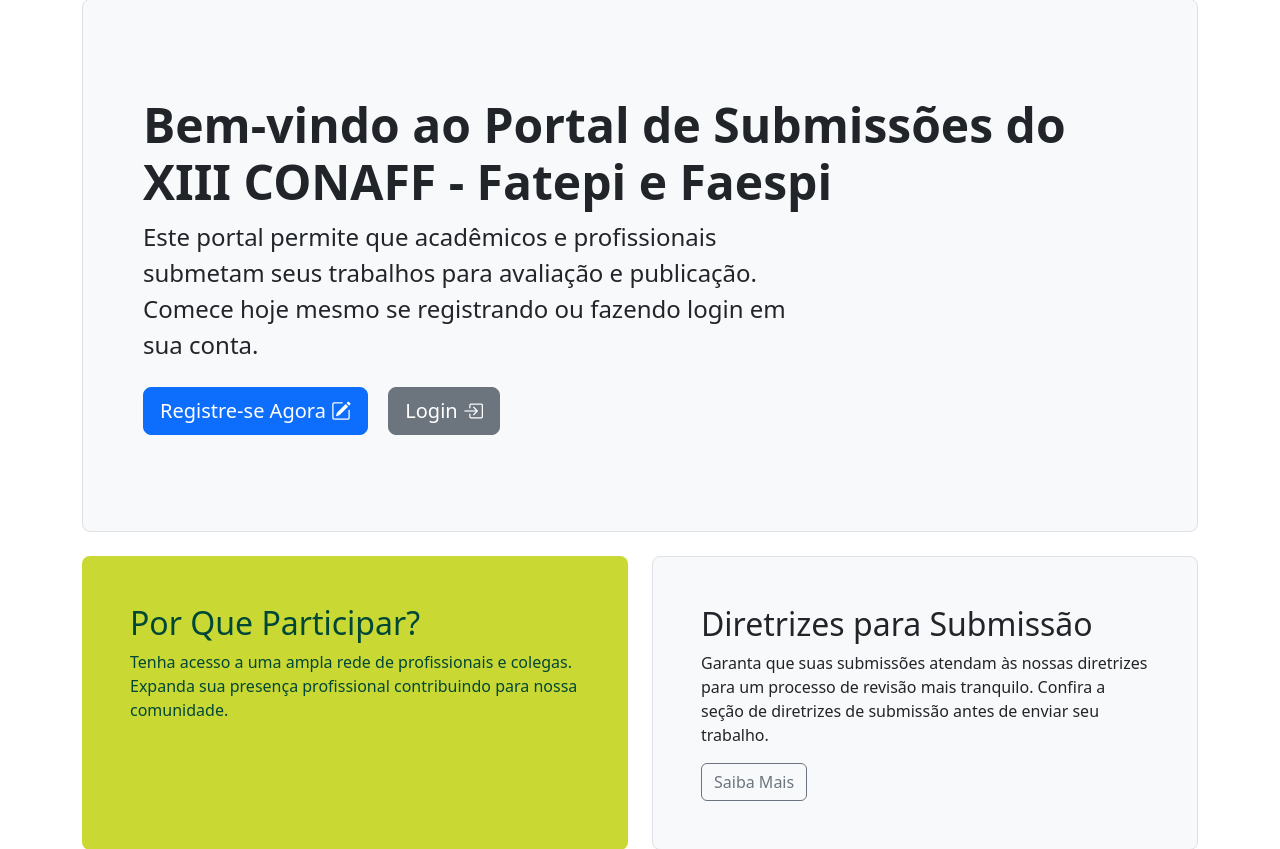
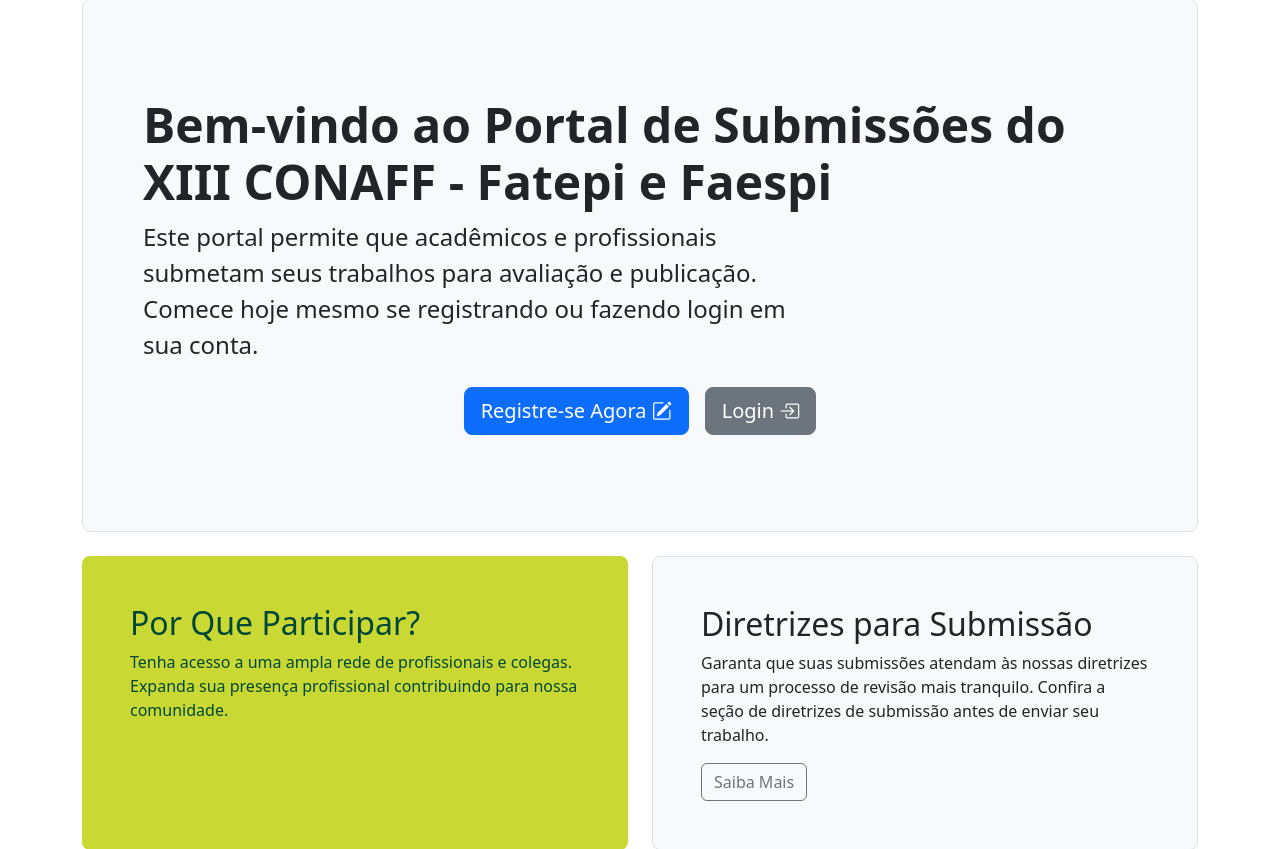
Before and after one commit to gwpoliveira/submission, a Django app: template templates/home.html in a window 1280 px wide. Shown: the part 146-995 px from the top of the page. Run offline with Django 3.2, Linux system fonts and the light colour scheme; the template is opened without the code that fills it, so the values that code supplies are empty.

Commit message:
atualizações de estilização

```diff
--- a/templates/base.html
+++ b/templates/base.html
@@ -17,7 +17,9 @@
        {% if user.is_authenticated %}
             <nav class="navbar navbar-expand-lg fw-bold" style="background-color: #c9d833; color: #004737;">
                 <div class="container">
+                    <a href="{% url 'home' %}">
                         <img src="{% static 'img/grupo.png' %}" alt="logo do grupo magister, na cor azul" width="100">
+                    </a>
                     <a class="navbar-brand" href="{% url 'home' %}" style="color: #004737">
                         Portal Submissões do XIII CONAFF </a>
                     <button class="navbar-toggler" type="button" data-bs-toggle="collapse" data-bs-target="#navbarNav" aria-controls="navbarNav" aria-expanded="false" aria-label="Toggle navigation">
--- a/templates/home.html
+++ b/templates/home.html
@@ -10,11 +10,25 @@
         <p class="col-md-8 fs-4">Este portal permite que acadêmicos e profissionais submetam seus trabalhos
             para avaliação e publicação. Comece hoje mesmo se registrando ou fazendo login em sua conta.</p>
         {% if not user.is_authenticated %}
-            <div class="mt-4">
-                <a href="{% url 'register' %}" class="btn btn-primary btn-lg" role="button">Registre-se Agora <i class="bi bi-pencil-square"></i></a>
-                <a href="{% url 'login' %}" class="btn btn-secondary btn-lg ms-3" role="button">Login <i class="bi bi-box-arrow-in-right"></i></a>
+            <div class="mt-4 d-flex flex-column flex-lg-row gap-3 justify-content-center">
+                <a href="{% url 'register' %}" class="btn btn-primary btn-lg" role="button">
+                    Registre-se Agora <i class="bi bi-pencil-square"></i>
+                </a>
+                <a href="{% url 'login' %}" class="btn btn-secondary btn-lg" role="button">
+                    Login <i class="bi bi-box-arrow-in-right"></i>
+                </a>
+            </div>
+        {% else %}
+            <div class="mt-4 d-flex flex-column flex-lg-row gap-3 justify-content-center">
+                <a href="{% url 'submission_form' %}" class="btn btn-primary btn-lg" role="button">
+                    Submeter Trabalho <i class="bi bi-upload"></i>
+                </a>
+                <a href="{% url 'view_submissions' %}" class="btn btn-secondary btn-lg" role="button">
+                    Minhas Submissões <i class="bi bi-file-earmark-text"></i>
+                </a>
             </div>
         {% endif %}
+
     </div>
 </div>
 <div class="row align-items-md-stretch">
```
Lines whose indentation alone changed are shown as unchanged.
